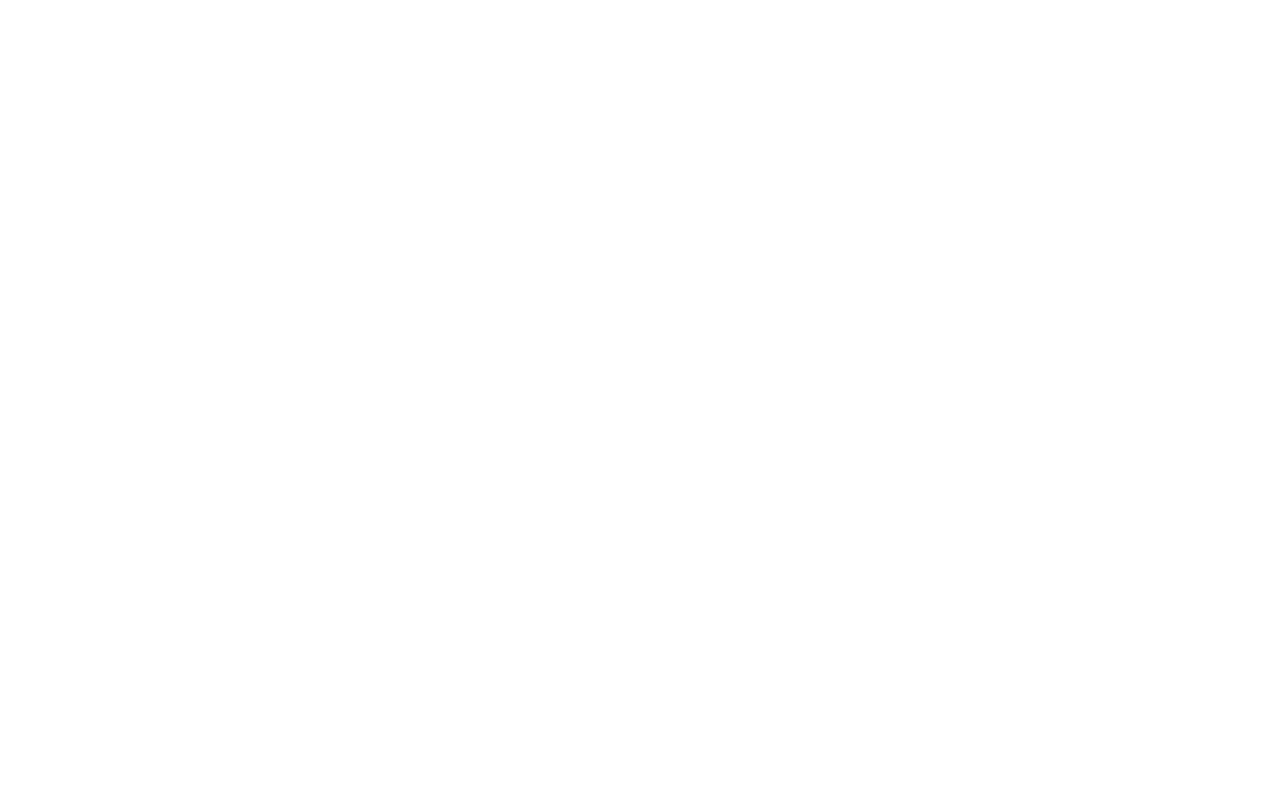
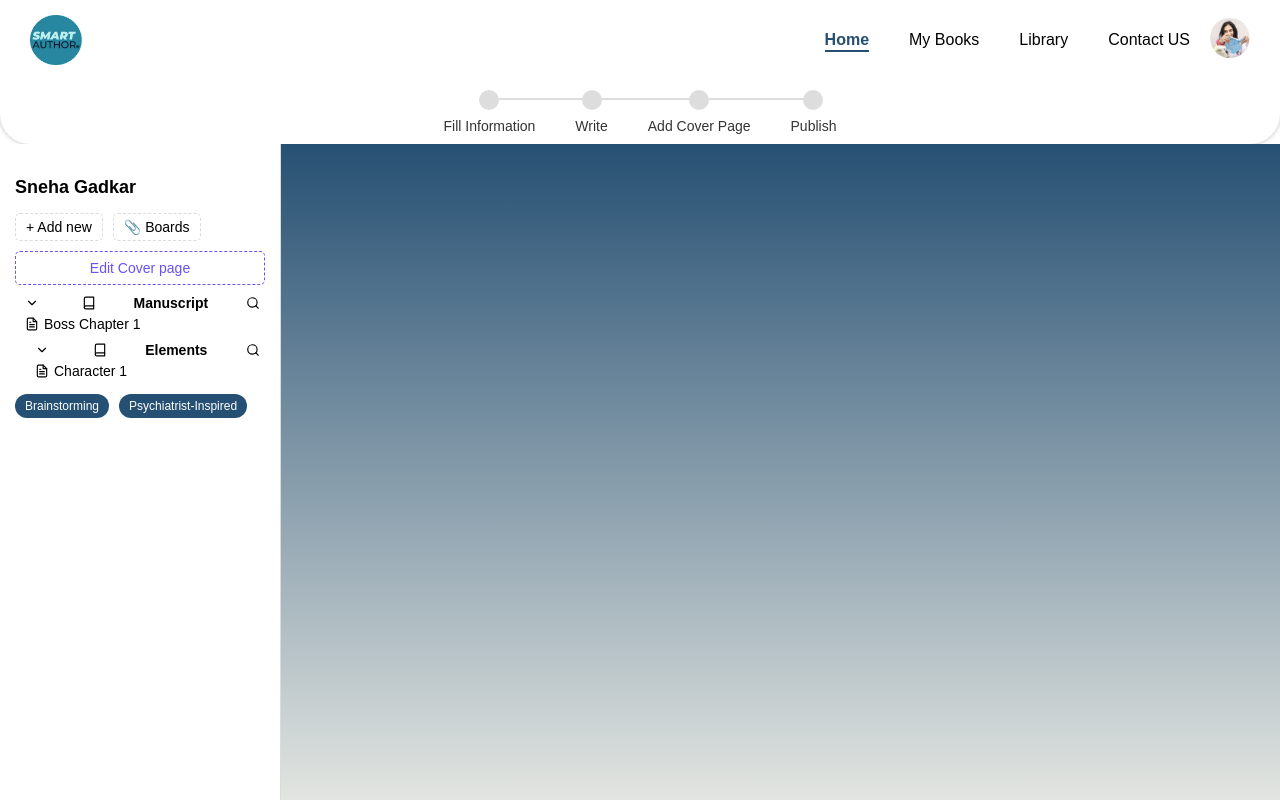
Before and after one commit to Roshnipatil31/SmartAuthor, a React (Vite) app in the folder SmartAuthorFrontend/: page /dashboard/blankPage in a window 1280 px wide. Before the commit this address had no page. Shown: the top 800 px of the page. Built offline with nearby package versions, Linux system fonts and the light colour scheme; a web font is replaced by a local one.

Commit message:
updated home pages

```diff
--- a/SmartAuthorFrontend/src/App.jsx
+++ b/SmartAuthorFrontend/src/App.jsx
@@ -12,6 +12,7 @@
 import Step from "./module/user/Components/StepComponent/Step";
 import ContactUs from "./module/user/Pages/ContactUs/ContactUs";
 import Profile from "./module/user/Pages/Profile/Profile";
+import BlankPage from "./module/PreparedUser/Pages/BlankPage/BlankPage";
 
 // Layout for Dashboard & MyLibrary
 const DashboardLayout = ({ children }) => (
@@ -33,6 +34,7 @@
 
         {/* Dashboard & MyLibrary using shared layout */}
         <Route path="/dashboard" element={<DashboardLayout><Dashboard /></DashboardLayout>} />
+        <Route path="/dashboard/blankPage" element={<DashboardLayout><BlankPage /></DashboardLayout>} />
         <Route path="/Step" element={<DashboardLayout><Step /></DashboardLayout>} />
         <Route path="/my-books" element={<DashboardLayout><MyBooks /></DashboardLayout>} />
         <Route path="/library" element={<DashboardLayout>< Library /></DashboardLayout>} />
--- a/SmartAuthorFrontend/src/Pages/LoginPage/LoginPage.jsx
+++ b/SmartAuthorFrontend/src/Pages/LoginPage/LoginPage.jsx
@@ -13,10 +13,15 @@
   LoginNavbar,
 } from "./LoginPage.style";
 import bgimage from "../../assets/BgAuthImage.png";
-import { Link } from "react-router-dom";
+import { Link, useNavigate } from "react-router-dom";
 import { FiEdit3 } from "react-icons/fi";
 
 const LoginPage = () => {
+  const navigate = useNavigate();
+
+  const handleLogin = () => {
+    navigate("/surveyform");
+  };
   return (
     <LoginPageWrapper>
       <LoginPageBgImage src={bgimage} alt="bgimage" />
@@ -25,7 +30,7 @@
           <FiEdit3 className="edit-icon" />
           <LoginPageHeader> Smartauthor </LoginPageHeader>
         </LoginNavbar>
-        <Form>
+        <Form onSubmit={handleLogin}>
           <FormGroup>
             <Label> Email</Label>
             <Input type="email" placeholder="Enter your Email here" />
--- a/SmartAuthorFrontend/src/Pages/SurveyForm/SurveyForm.jsx
+++ b/SmartAuthorFrontend/src/Pages/SurveyForm/SurveyForm.jsx
@@ -43,7 +43,7 @@
     } else {
       console.log("Submit", answers); // Handle submit logic here
     }
-    Navigate("/");
+    navigate("/dashboard");
   };
 
   const handleInputChange = (e) => {
--- a/SmartAuthorFrontend/src/components/Header/Header.styles.js
+++ b/SmartAuthorFrontend/src/components/Header/Header.styles.js
@@ -9,7 +9,7 @@
   padding: 15px 30px;
   background-color: ${theme.colors.white};
   position: relative;
-  box-shadow: 0px 4px 6px rgba(0, 0, 0, 0.1);
+  /* box-shadow: 0px 4px 6px rgba(0, 0, 0, 0.1); */
 `;
 
 export const Logo = styled.img`
--- /dev/null
+++ b/SmartAuthorFrontend/src/module/PreparedUser/Pages/BlankPage/BlankPage.jsx
@@ -0,0 +1,17 @@
+import React from 'react'
+import Step from '../../../user/Components/StepComponent/StepComponent';
+import { BlankPageWrapper } from "./BlankPage.style";
+import EditListChapters from '../../components/EditListChapters/EditListChapters';
+
+const BlankPage = () => {
+  return (
+    <BlankPageWrapper>
+      <Step />
+      <div className='editListChapters'>
+        <EditListChapters />
+      </div>
+    </BlankPageWrapper>
+  )
+}
+
+export default BlankPage
--- /dev/null
+++ b/SmartAuthorFrontend/src/module/PreparedUser/Pages/BlankPage/BlankPage.style.js
@@ -0,0 +1,17 @@
+import styled from "styled-components";
+import theme from "../../../../theme/Themes";
+
+export const BlankPageWrapper = styled.div`
+  display: flex;
+  flex-direction: column;
+  height: 100vh;
+
+  .editListChapters{
+    display: flex;
+    flex-direction: column;
+    gap: 10px;
+    width: 100%;
+    height: 100%;
+    background: ${theme.colors.BackgroundGradient};
+  }
+`;
--- /dev/null
+++ b/SmartAuthorFrontend/src/module/PreparedUser/components/EditListChapters/EditListChapters.jsx
@@ -0,0 +1,55 @@
+import React from "react";
+import {
+  SidebarContainer,
+  UserName,
+  ButtonGroup,
+  StyledButton,
+  EditCoverButton,
+  Section,
+  SectionTitle,
+  Item,
+  TagContainer,
+  Tag,
+  IconWrapper
+} from "./EditListChapters.style";
+import { FiChevronDown, FiSearch, FiBook, FiFileText } from "react-icons/fi";
+
+const EditListChapters = () => {
+  return (
+    <SidebarContainer>
+      <UserName>Sneha Gadkar</UserName>
+
+      <ButtonGroup>
+        <StyledButton>+ Add new</StyledButton>
+        <StyledButton>📎 Boards</StyledButton>
+      </ButtonGroup>
+
+      <EditCoverButton>Edit Cover page</EditCoverButton>
+
+      <Section>
+        <SectionTitle>
+          <IconWrapper><FiChevronDown /></IconWrapper>
+          <FiBook /> Manuscript
+          <IconWrapper><FiSearch /></IconWrapper>
+        </SectionTitle>
+        <Item><FiFileText /> Boss Chapter 1</Item>
+
+        <Section>
+          <SectionTitle>
+            <IconWrapper><FiChevronDown /></IconWrapper>
+            <FiBook /> Elements
+            <IconWrapper><FiSearch /></IconWrapper>
+          </SectionTitle>
+          <Item><FiFileText /> Character 1</Item>
+        </Section>
+      </Section>
+
+      <TagContainer>
+        <Tag>Brainstorming</Tag>
+        <Tag>Psychiatrist-Inspired</Tag>
+      </TagContainer>
+    </SidebarContainer>
+  );
+};
+
+export default EditListChapters;
--- /dev/null
+++ b/SmartAuthorFrontend/src/module/PreparedUser/components/EditListChapters/EditListChapters.style.js
@@ -0,0 +1,86 @@
+import styled from "styled-components";
+import theme from "../../../../theme/Themes";
+
+export const SidebarContainer = styled.div`
+  width: 250px;
+  height: 80vh;
+  padding: 15px;
+  background-color: ${theme.colors.white};
+  border-right: 1px solid ${theme.colors.inputborder};
+`;
+
+export const UserName = styled.h3`
+  font-size: 18px;
+  margin-bottom: 15px;
+`;
+
+export const ButtonGroup = styled.div`
+  display: flex;
+  gap: 10px;
+  margin-bottom: 10px;
+`;
+
+export const StyledButton = styled.button`
+  padding: 5px 10px;
+  border: 1px dashed ${theme.colors.inputborder};
+  background: transparent;
+  cursor: pointer;
+  font-size: 14px;
+  border-radius: 5px;
+  display: flex;
+  align-items: center;
+  gap: 5px;
+`;
+
+export const EditCoverButton = styled.button`
+  width: 100%;
+  padding: 8px;
+  border: 1px dashed ${theme.colors.blue};
+  background: ${theme.colors.transparnt};
+  color: ${theme.colors.blue};
+  font-size: ${theme.font.size.small};
+  cursor: pointer;
+  border-radius: 5px;
+`;
+
+export const Section = styled.div`
+  margin-top: 10px;
+  padding-left: 10px;
+`;
+
+export const SectionTitle = styled.div`
+  font-size: ${theme.font.size.small};
+  font-weight: bold;
+  display: flex;
+  align-items: center;
+  justify-content: space-between;
+  cursor: pointer;
+`;
+
+export const Item = styled.div`
+  font-size: ${theme.font.size.small};
+  margin: 5px 0;
+  display: flex;
+  align-items: center;
+  gap: 5px;
+`;
+
+export const TagContainer = styled.div`
+  display: flex;
+  gap: 10px;
+  margin-top: 15px;
+`;
+
+export const Tag = styled.div`
+  background-color:${theme.colors.navy};
+  color: ${theme.colors.white};
+  padding: 5px 10px;
+  border-radius: 20px;
+  font-size: 12px;
+`;
+
+export const IconWrapper = styled.span`
+  display: flex;
+  align-items: center;
+  margin-right: 5px;
+`;
--- a/SmartAuthorFrontend/src/module/user/Components/StepComponent/StepComponent.jsx
+++ b/SmartAuthorFrontend/src/module/user/Components/StepComponent/StepComponent.jsx
@@ -25,6 +25,11 @@
   align-items: center;
   justify-content: center;
   gap: 40px;
+  padding: 10px;
+  box-shadow: 0px 0px 5px #0004;
+  border-bottom-left-radius: 30px;
+  border-bottom-right-radius: 30px;
+  background: #fff;
 `;
 
 const Step = styled.div`
--- a/SmartAuthorFrontend/src/module/user/Components/Templetes/Templetes.style.js
+++ b/SmartAuthorFrontend/src/module/user/Components/Templetes/Templetes.style.js
@@ -10,8 +10,11 @@
 export const TempletesHeader = styled.div`
     display: flex;
     justify-content: flex-start;
-    /* align-items: flex-start; */
     width: 100%;
+
+    @media (max-width: 768px) {
+        justify-content: center;
+    }
 `;
 
 export const TempletesTitle = styled.p`
@@ -27,6 +30,20 @@
   gap: 20px;
   overflow-x: auto;
   padding: 10px 20px;
+
+  @media (max-width: 1200px) {
+    gap: 15px;
+  }
+
+  @media (max-width: 990px) {
+    flex-wrap: wrap;
+    justify-content: center;
+  }
+
+  @media (max-width: 768px) {
+    flex-direction: column;
+    align-items: center;
+  }
 `;
 
 export const TemplateCard = styled.div`
@@ -37,6 +54,14 @@
   display: flex;
   flex-direction: column;
   justify-content: space-between;
+
+  @media (max-width: 576px) {
+    width: 180px;
+  }
+
+  @media (max-width: 480px) {
+    width: 160px;
+  }
 `;
 
 export const TemplateHeader = styled.div`
@@ -62,7 +87,6 @@
 `;
 
 export const TemplateFooter = styled.div`
-  /* padding: 10px; */
   background-color: #fbc02d;
   text-align: center;
   font-size: 14px;
@@ -70,4 +94,8 @@
   font-family: ${theme.font.family};
   color: #fff;
   border-top: 1px solid #ddd;
+
+  @media (max-width: 768px) {
+    font-size: 12px;
+  }
 `;
--- a/SmartAuthorFrontend/src/module/user/Components/generateBooks/GenerateBooks.style.js
+++ b/SmartAuthorFrontend/src/module/user/Components/generateBooks/GenerateBooks.style.js
@@ -4,12 +4,12 @@
 export const GenerateBooksWapper = styled.div`
     display: flex;
     flex-direction: column;
+    padding: 20px;
 `;
 
 export const GenerateBooksHeader = styled.div`
     display: flex;
     justify-content: flex-start;
-    /* align-items: flex-start; */
     width: 100%;
 `;
 
@@ -24,12 +24,21 @@
 export const GeneratebooksContent = styled.div`
     display: flex;
     flex-direction: row;
+    gap: 20px;
+
+    @media (max-width: 1200px) {
+        gap: 15px;
+    }
+
+    @media (max-width: 990px) {
+        flex-direction: column;
+        align-items: center;
+    }
 `;
 
 export const GenerateBook = styled.div`
     display: flex;
     flex-direction: column;
-    /* justify-content: center; */
     align-items: center;
     margin-top: 20px;
     width: 100%;
@@ -46,12 +55,26 @@
     height: 100px;
     margin: 10px;
 
-
-    .add-icon{
+    .add-icon {
         display: flex;
         justify-content: center;
         align-items: center;
         font-size: ${theme.font.size.xxlarge};
+    }
+
+    @media (max-width: 768px) {
+        width: 80px;
+        height: 80px;
+    }
+
+    @media (max-width: 576px) {
+        width: 70px;
+        height: 70px;
+    }
+
+    @media (max-width: 480px) {
+        width: 60px;
+        height: 60px;
     }
 `;
 
@@ -71,6 +94,11 @@
     margin: 0 0 10px 0;
     width: 120px;
     text-align: center;
+
+    @media (max-width: 576px) {
+        font-size: ${theme.font.size.xsmall};
+        width: 100px;
+    }
 `;
 
 export const GenerateIconDescription = styled.p`
@@ -78,4 +106,8 @@
     font-size: ${theme.font.size.small};
     text-align: center;
     margin: 0;
+
+    @media (max-width: 576px) {
+        font-size: ${theme.font.size.xsmall};
+    }
 `;
```
Also changed, not shown: SmartAuthorFrontend/src/module/user/Components/generateBooks/GenerateBooks.jsx (+11 -8 lines).
